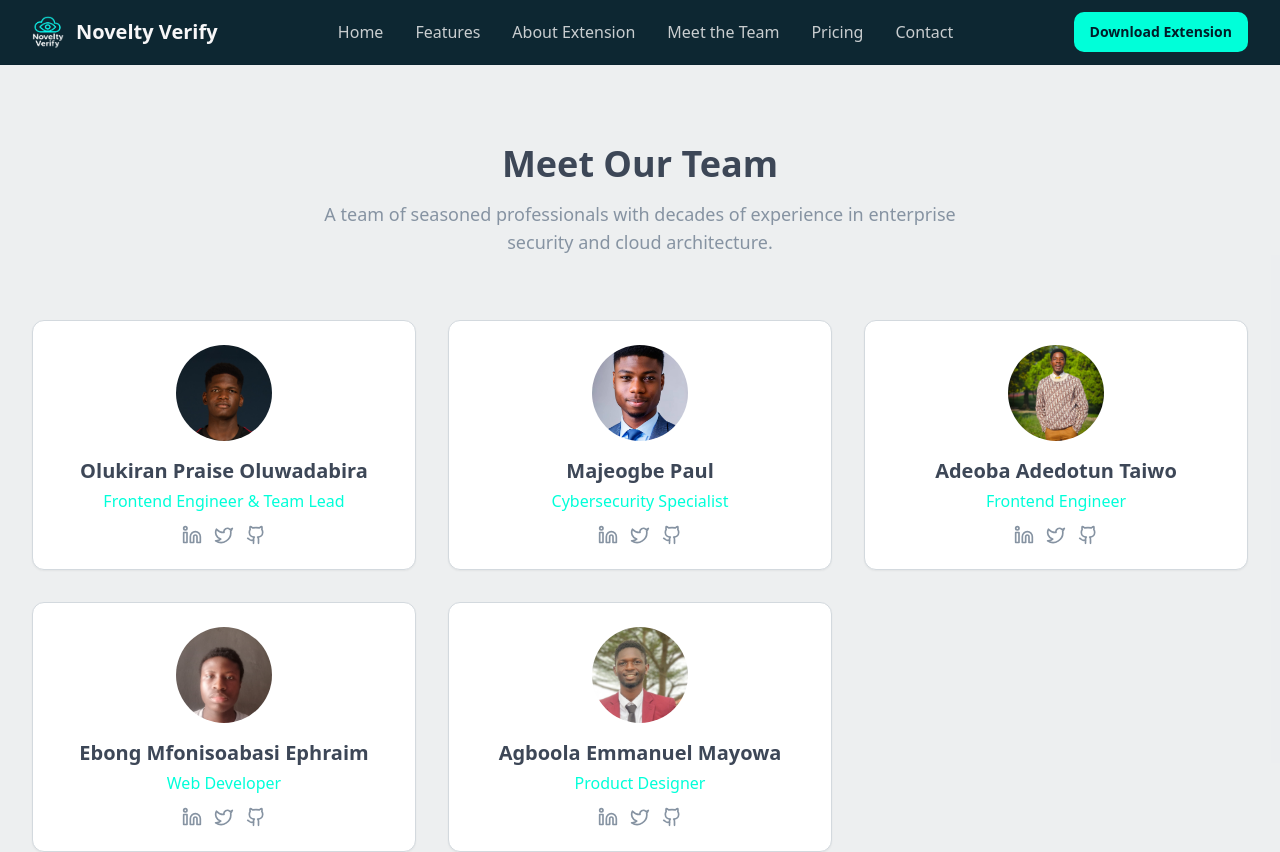
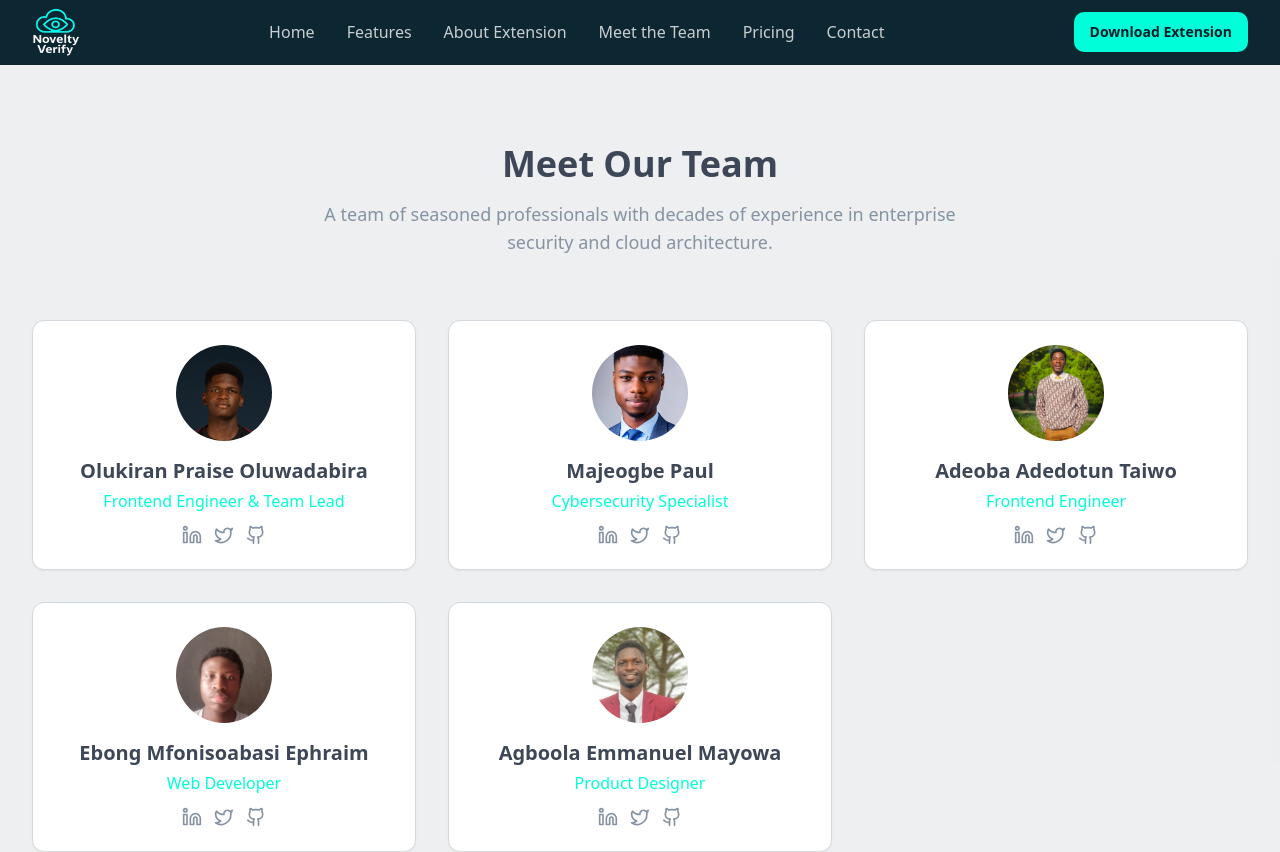
Before and after one commit to Adedotun2007/Novelty-Verify, a React (Vite) app: page /team in a window 1280 px wide. Shown: the top 852 px of the page. Built offline with nearby package versions, Linux system fonts and the light colour scheme.

Commit message:
fix: logo

```diff
--- a/src/components/Header.tsx
+++ b/src/components/Header.tsx
@@ -21,8 +21,8 @@ const Header = () => {
         <div className="flex items-center justify-between h-16">
           {/* Logo */}
           <Link to="/" className="flex items-center space-x-3">
-            <img src="/lovable-uploads/5ada4f09-3497-4bac-b721-a069cd8c5924.png" alt="Novelty Verify Logo" className="h-8 w-8" />
-            <span className="text-xl font-bold text-primary-foreground">Novelty Verify</span>
+            <img src="/lovable-uploads/5ada4f09-3497-4bac-b721-a069cd8c5924.png" alt="Novelty Verify Logo" className="h-12 w-12" />
+
           </Link>
 
           {/* Desktop Navigation */}
```
